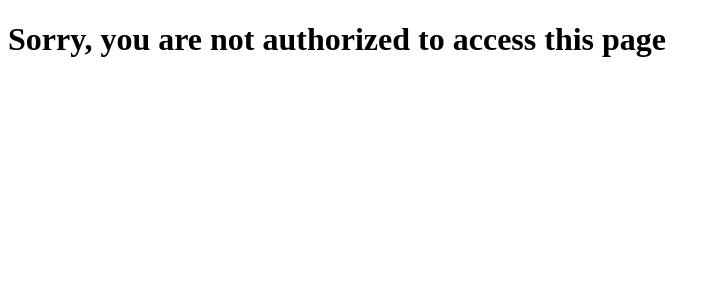
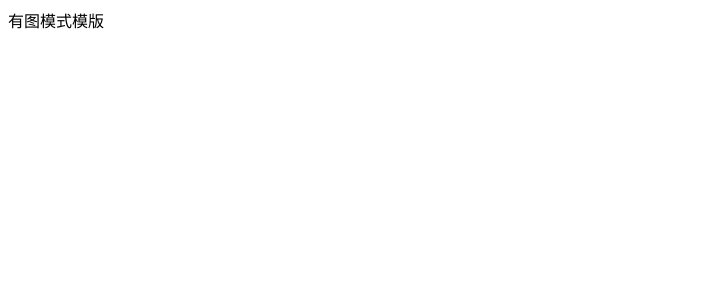
Before and after one commit to Menmery/React-basic_code, a React (Create React App) app: page / in a window 1280 px wide. Shown: the top 300 px of the page, without its empty margins (0-720 px from the left). Built offline with nearby package versions, Linux system fonts and the light colour scheme.

Commit message:
复杂条件渲染

```diff
--- a/src/App.js
+++ b/src/App.js
@@ -1,12 +1,17 @@
-const flag = false
+const type = 2
+
+const getArticle = () => {
+  if (type === 1) {
+    return <div>无图模式模版</div>
+  } else if (type === 2) {
+    return <div>有图模式模版</div>
+  }
+}
 
 function App() {
   return (
     <div className="App">
-      {/* 逻辑与运算符 */}
-      {flag && <h1>Welcome to React</h1>}
-      {/* 三元运算符 */}
-      {flag ? <h1>Welcome to React</h1> : <h1>Sorry, you are not authorized to access this page</h1>}
+      {getArticle(type)}
     </div>
   );
 }
```
